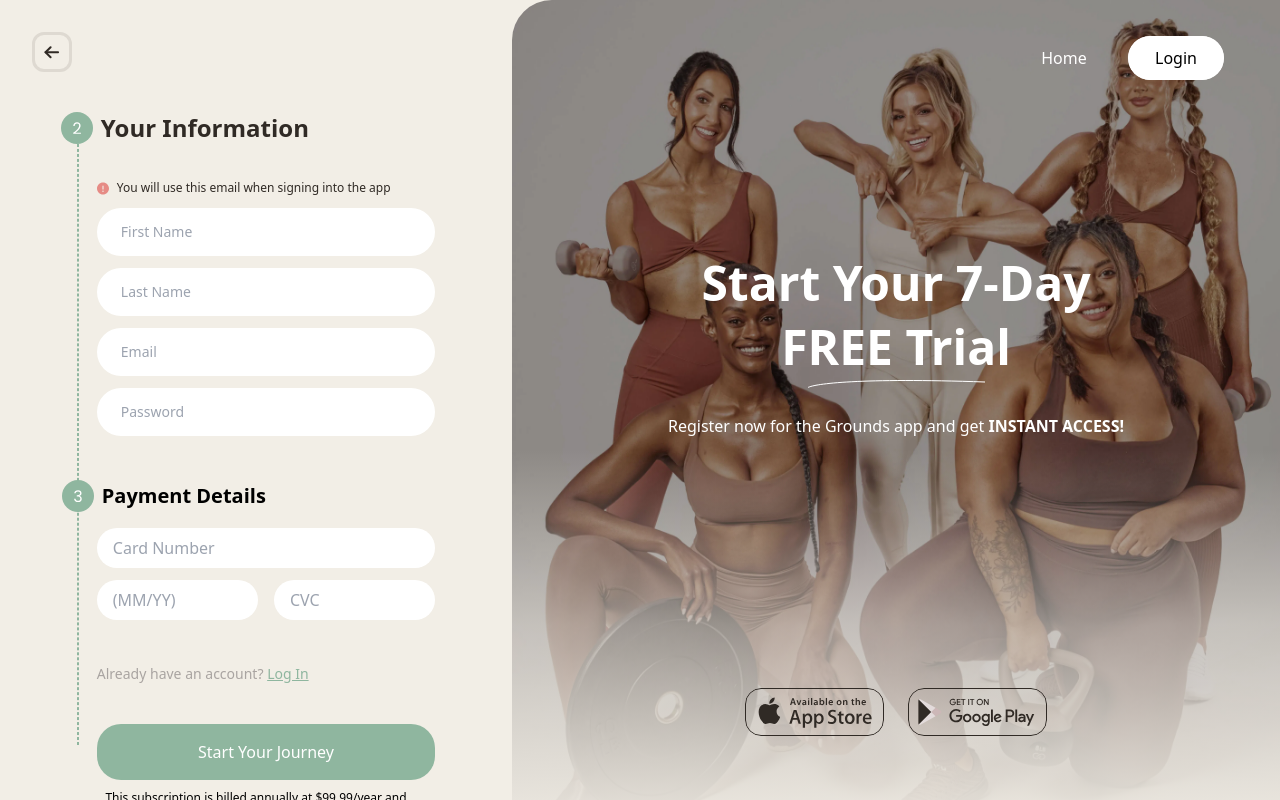
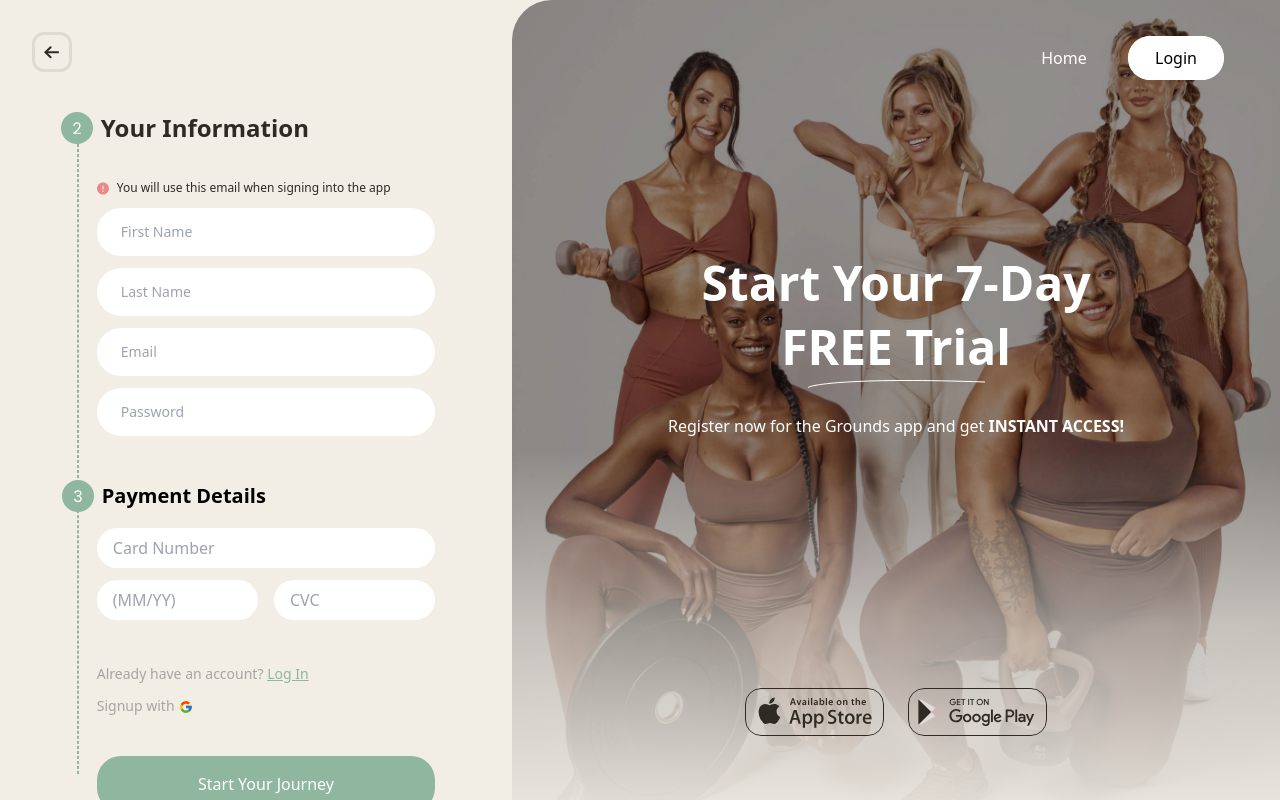
Before and after one commit to abubakrsaddique/Grounds-App_Next.js-App-Router-, a Next.js app: page /signup in a window 1280 px wide. Built offline with nearby package versions, Linux system fonts and the light colour scheme; no server answers.

Commit message:
Google authentication added

```diff
--- a/src/app/layout.tsx
+++ b/src/app/layout.tsx
@@ -1,10 +1,8 @@
 import type { Metadata } from "next";
-import { ReactNode } from "react";
 import { ToastContainer } from "react-toastify";
 import "react-toastify/dist/ReactToastify.css";
 import TanstackProvider from "../provider/TanstackProvider";
 import Layout from "../layouts/layout";
-import { AuthProvider } from "@/src/context/AuthProvider";
 
 import "./globals.css";
 
--- a/src/app/signup/page.tsx
+++ b/src/app/signup/page.tsx
@@ -5,6 +5,7 @@ import { useRouter } from "next/navigation";
 import Link from "next/link";
 import Image from "next/image";
 import { FaSpinner } from "react-icons/fa";
+import { FcGoogle } from "react-icons/fc";
 import { toast } from "react-toastify";
 
 import PublicLayout from "@/src/components/layouts/public/PublicLayout";
@@ -17,7 +18,7 @@ import StartUpImage1 from "@/public/startup1.svg";
 import StartUpImage2 from "@/public/startup2.svg";
 import StartUpImage3 from "@/public/startup3.svg";
 
-import { auth, firestore } from "@/Firebase";
+import { firebase, auth, firestore } from "@/Firebase";
 
 interface FormData {
   firstName: string;
@@ -131,6 +132,31 @@ const Signup = () => {
     }
     mutate(formData);
   };
+
+  const handleGoogleSignup = async () => {
+    try {
+      const provider = new firebase.auth.GoogleAuthProvider();
+      const result = await auth.signInWithPopup(provider);
+      const user = result.user;
+
+      if (user) {
+        const uid = user.uid;
+        const userRef = firestore.collection("users").doc(uid);
+        await userRef.set({
+          firstName: user.displayName?.split(" ")[0] || "",
+          lastName: user.displayName?.split(" ")[1] || "",
+          email: user.email,
+        });
+
+        toast.success("User signed up successfully with Google!");
+        router.push("/dashboard");
+      }
+    } catch (error) {
+      console.error("Google sign-in error:", error);
+      toast.error("Google sign-in failed. Please try again.");
+    }
+  };
+
   return (
     <div className="min-h-screen w-full bg-gray">
       <div className="flex flex-row mob:flex-col-reverse tab:flex-col-reverse">
@@ -260,6 +286,17 @@ const Signup = () => {
                           </span>
                         </Link>
                       </p>
+                      <p className="mb-10  -mt-7 flex-row gap-1 flex text-sm font-normal leading-5 text-lightbrown mob:hidden">
+                        Signup with
+                        <Link href="">
+                          <span
+                            className="cursor-pointer font-medium text-lightgreen underline"
+                            onClick={handleGoogleSignup}
+                          >
+                            <FcGoogle className="mt-1" />
+                          </span>
+                        </Link>
+                      </p>
                       <Button
                         variant="secondary"
                         size="lg"
```
